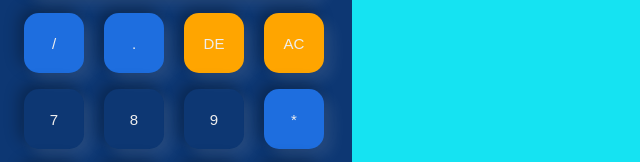
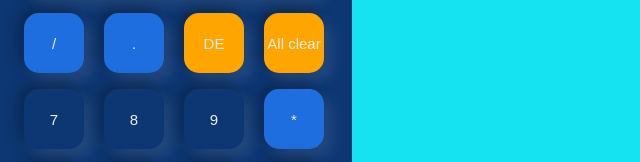
Before and after one commit to SujithaNagasuri/Basic_calculator, a plain HTML site: page index.html in a window 1280 px wide. Shown: the part 243-405 px from the top of the page, 466-1106 px from the left. Drawn offline with Linux system fonts and the light colour scheme.

Commit message:
styling is changed

```diff
--- a/index.html
+++ b/index.html
@@ -17,7 +17,7 @@
                     <input type="button" value="/" class="opr" onclick="entry.value += '/'">
                     <input type="button" value="." class="opr" onclick="entry.value += '.'">
                     <input type="button" value="DE" class="op" onclick="entry.value = entry.value.toString().slice(0,-1)">
-                    <input type="button" value="AC" class="op" onclick="entry.value = '' ">
+                    <input type="button" value="All clear" class="op" onclick="entry.value = '' ">
                 </div>
                 <div>
                     <input type="button" value="7" onclick="entry.value += '7'">
```
